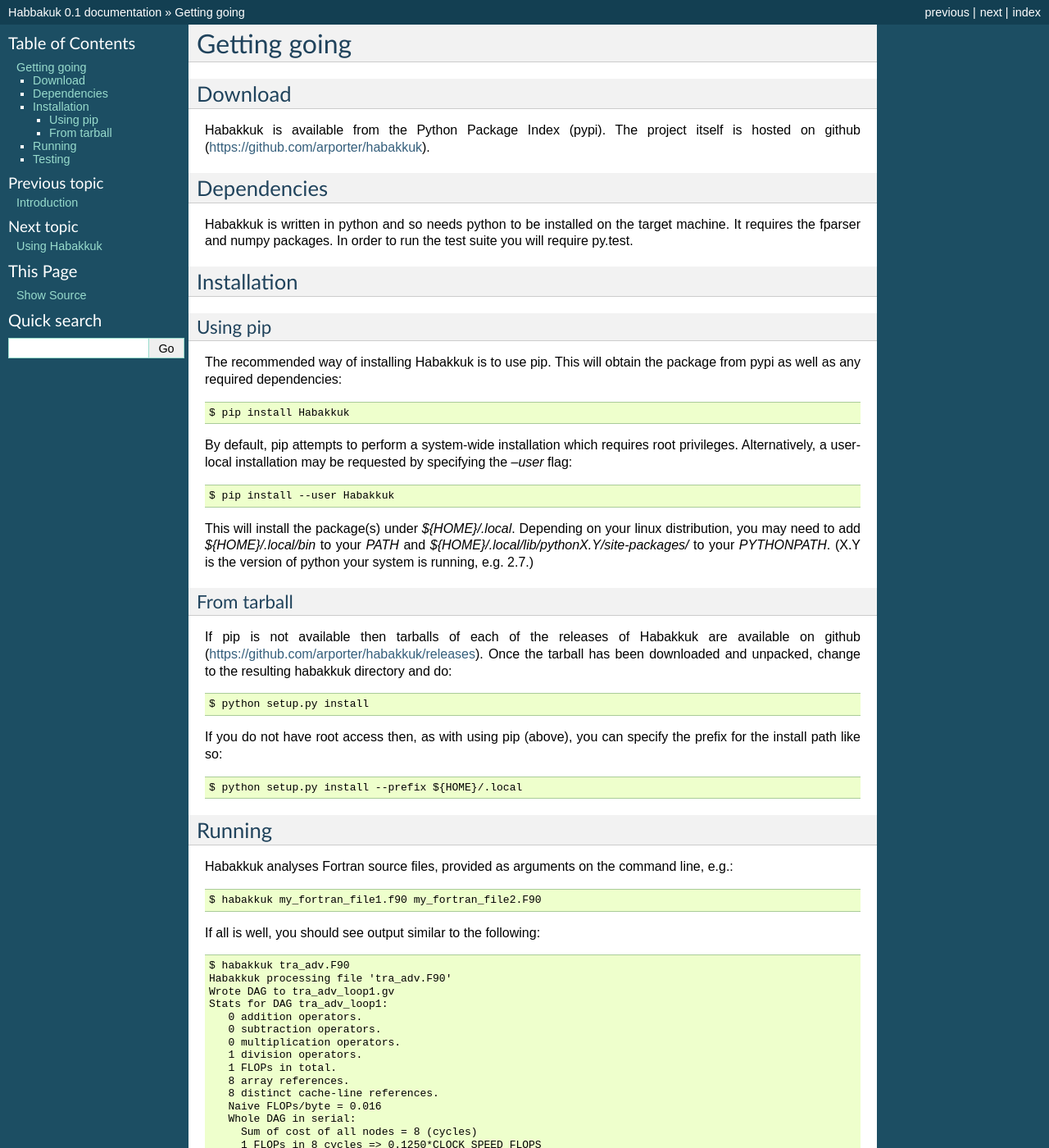
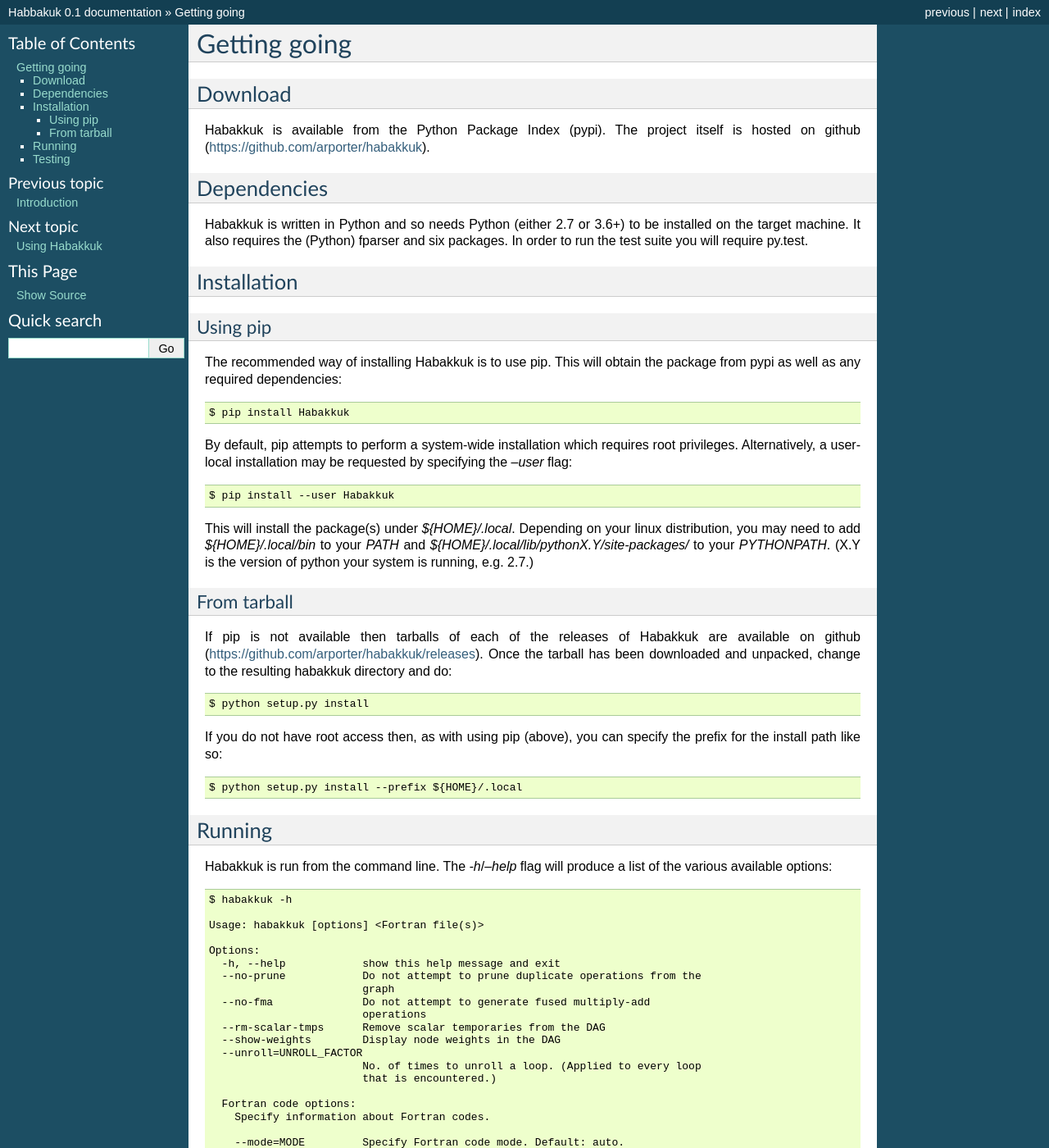
Before and after one commit to arporter/habakkuk, a Sphinx documentation site: the page built from docs/getting_going.rst, in a window 1280 px wide and 1400 px high. Shown: the whole window at 82% size. Built offline with Sphinx 7.4.7, drawn with Linux system fonts in a browser that asks for light colours; pages that are not in the unit, such as notebooks, are missing from menus; some of the changed text lies outside the part shown.

Commit message:
#50 bring doc up-to-date

```diff
--- a/docs/getting_going.rst
+++ b/docs/getting_going.rst
@@ -11,9 +11,10 @@
 Dependencies
 ------------
 
-Habakkuk is written in python and so needs python to be installed on
-the target machine. It requires the fparser and numpy packages.
-In order to run the test suite you will require py.test.
+Habakkuk is written in Python and so needs Python (either 2.7 or 3.6+)
+to be installed on the target machine. It also requires the (Python)
+fparser and six packages.  In order to run the test suite you will
+require py.test.
 
 Installation
 ------------
@@ -58,13 +59,36 @@
 Running
 -------
 
+Habakkuk is run from the command line. The `-h`/`--help` flag will
+produce a list of the various available options::
+
+  $ habakkuk -h
+
+  Usage: habakkuk [options] <Fortran file(s)>
+
+  Options:
+    -h, --help            show this help message and exit
+    --no-prune            Do not attempt to prune duplicate operations from the
+                          graph
+    --no-fma              Do not attempt to generate fused multiply-add
+                          operations
+    --rm-scalar-tmps      Remove scalar temporaries from the DAG
+    --show-weights        Display node weights in the DAG
+    --unroll=UNROLL_FACTOR
+                          No. of times to unroll a loop. (Applied to every loop
+                          that is encountered.)
+
+    Fortran code options:
+      Specify information about Fortran codes.
+
+      --mode=MODE         Specify Fortran code mode. Default: auto.
+
 Habakkuk analyses Fortran source files, provided as arguments on the
-command line, e.g.:
-::
+command line, e.g.::
+
    $ habakkuk my_fortran_file1.f90 my_fortran_file2.F90
 
-If all is well, you should see output similar to the following:
-::
+If all is well, you should see output similar to the following::
 
    $ habakkuk tra_adv.F90
    Habakkuk processing file 'tra_adv.F90'
@@ -109,7 +133,7 @@
 order to run it you will need to obtain the Habakkuk source - either
 by downloading a tarball of one of the
 [releases](https://github.com/arporter/habakkuk/releases) or by
-cloning the git repository. Assuming you have habakkuk and py.test
+cloning the git repository. Assuming you have Habakkuk and py.test
 installed you can then do:
 ::
     $ cd habakkuk/src/habakkuk/tests
```
